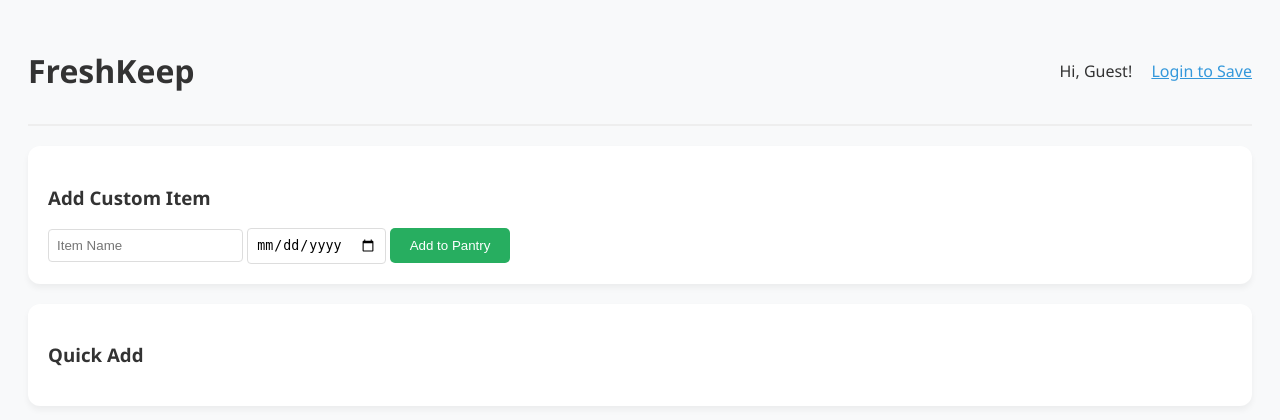
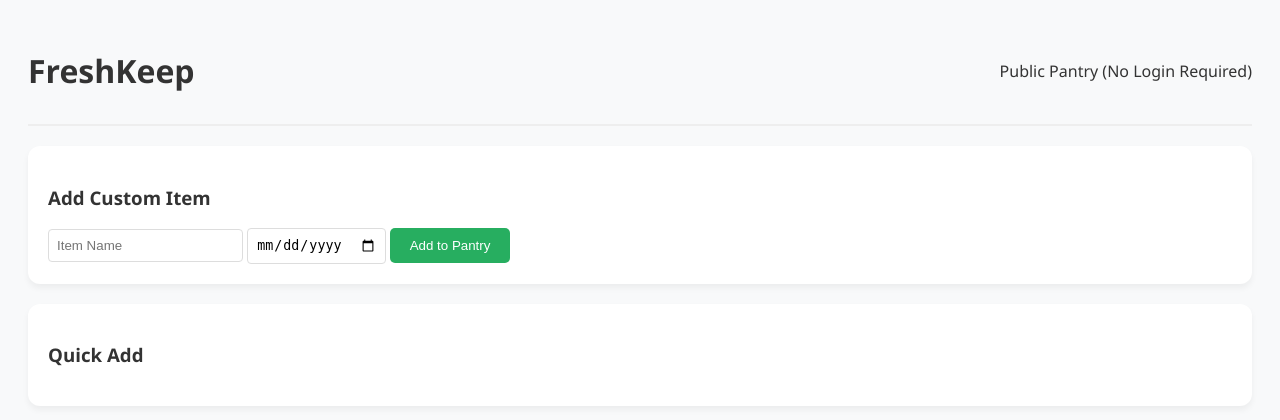
Before and after one commit to Thaslin18/Freshkeep, a Django app: template tracker/templates/tracker/dashboard.html in a window 1280 px wide. Shown: the top 420 px of the page. Run offline with Django 5.2, Linux system fonts and the light colour scheme; the template is opened without the code that fills it, so the values that code supplies are empty; parts of the project's set-up code (start-up, migrations or seed data) failed here and were passed over.

Commit message:
Update dashboard.html

```diff
--- a/tracker/templates/tracker/dashboard.html
+++ b/tracker/templates/tracker/dashboard.html
@@ -25,15 +25,7 @@
 
     <div class="header">
         <h1>FreshKeep</h1>
-        <div>
-            {% if user.is_authenticated %}
-                <span>Hi, <strong>{{ user.username }}</strong>!</span>
-                <a href="/admin/logout/" style="margin-left:15px; color: #e74c3c;">Logout</a>
-            {% else %}
-                <span>Hi, Guest!</span>
-                <a href="/admin/login/?next" style="margin-left:15px; color: #3498db;">Login to Save</a>
-            {% endif %}
-        </div>
+        <p>Public Pantry (No Login Required)</p>
     </div>
 
     <div class="card">
```
